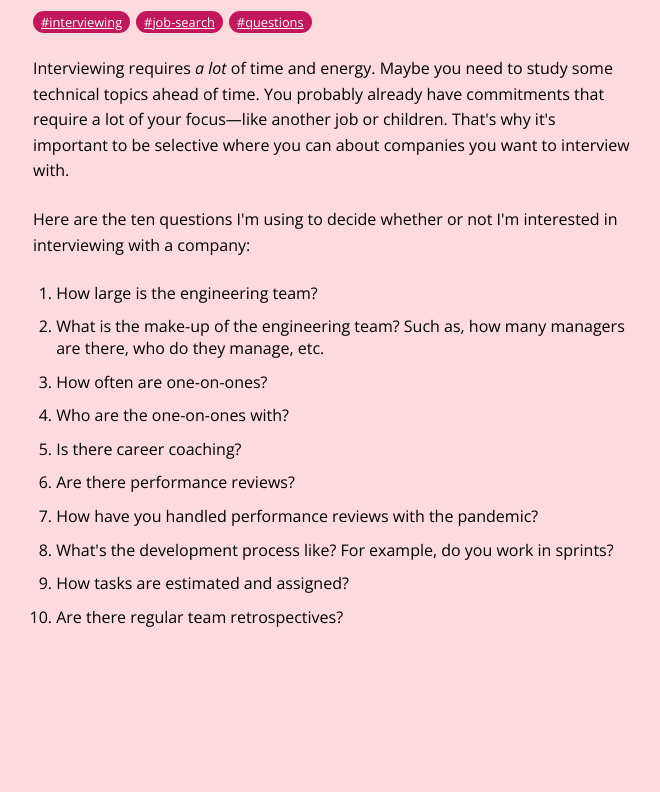
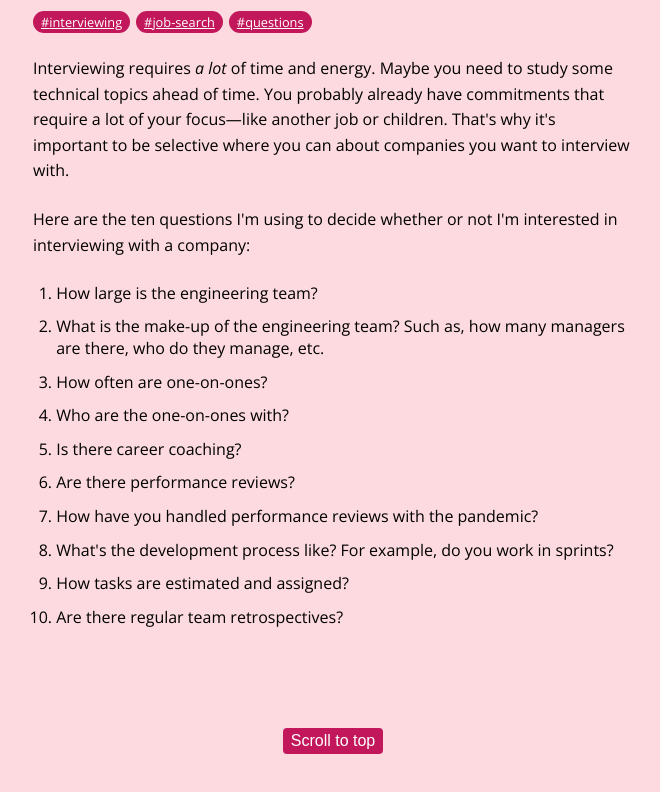
Before and after one commit to ashleemboyer/ashleemboyer, a Next.js app: page /10-questions-i-m-asking-all-companies-before-scheduling-any-interviews in a window 1280 px wide. Shown: the part 332-1124 px from the top of the page, without its empty margins (307-967 px from the left). Before the commit the page ends 1047 px from the top, so only its background shows below. Built offline with nearby package versions, Linux system fonts and the light colour scheme.

Commit message:
Adding scroll-to-top button

```diff
--- a/pages/[slug].jsx
+++ b/pages/[slug].jsx
@@ -41,7 +41,11 @@ const PostPage = ({ post }) => {
       slug={fileName}
     >
       <div className={styles.PostPage}>
-        <h1 dangerouslySetInnerHTML={{ __html: title }}></h1>
+        <h1
+          id="post-title"
+          tabIndex="-1"
+          dangerouslySetInnerHTML={{ __html: title }}
+        ></h1>
         <p>
           <span>
             {formattedDate} &mdash; {timeToRead}
@@ -91,6 +95,16 @@ const PostPage = ({ post }) => {
         </div>
         <div dangerouslySetInnerHTML={{ __html: content }}></div>
       </div>
+      <button
+        className={styles.ScrollButton}
+        onClick={() => {
+          window.scrollTo(0, 0);
+          const title = document.getElementById('post-title');
+          title.focus();
+        }}
+      >
+        Scroll to top
+      </button>
     </Layout>
   );
 };
--- a/stylesheets/Pages.module.scss
+++ b/stylesheets/Pages.module.scss
@@ -1,6 +1,3 @@
-.HomePage {
-}
-
 .PostPage {
   h1 {
     font-size: 2rem;
@@ -62,3 +59,19 @@
     }
   }
 }
+
+.ScrollButton {
+  display: block;
+  margin: 0 auto;
+  margin-top: 100px;
+  font-size: 1rem;
+  padding: 4px 8px;
+  border: none;
+  border-radius: 4px;
+  background-color: #c2185b;
+  color: white;
+
+  &:hover {
+    cursor: pointer;
+  }
+}
--- a/stylesheets/global.scss
+++ b/stylesheets/global.scss
@@ -2,6 +2,14 @@
   margin: 0;
   padding: 0;
   box-sizing: border-box;
+}
+
+html {
+  scroll-behavior: smooth;
+
+  @media (prefers-reduced-motion: reduce) {
+    scroll-behavior: auto;
+  }
 }
 
 body {
```
